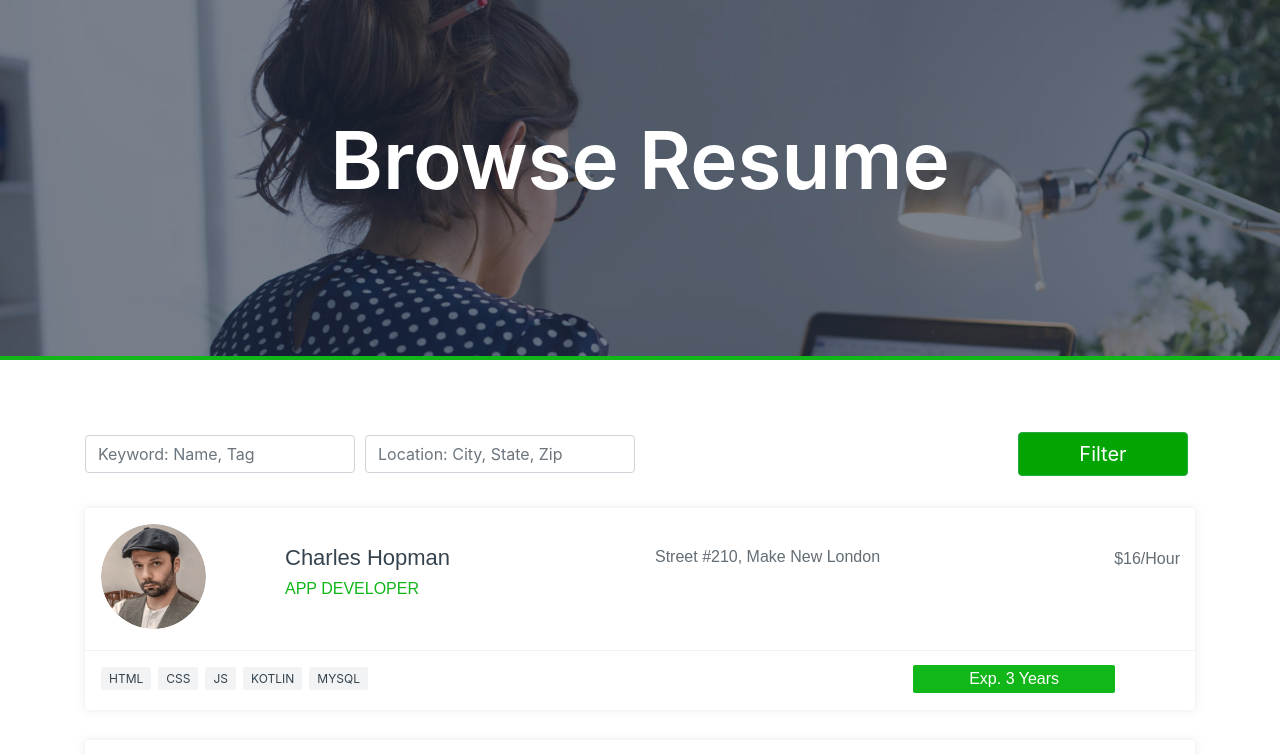
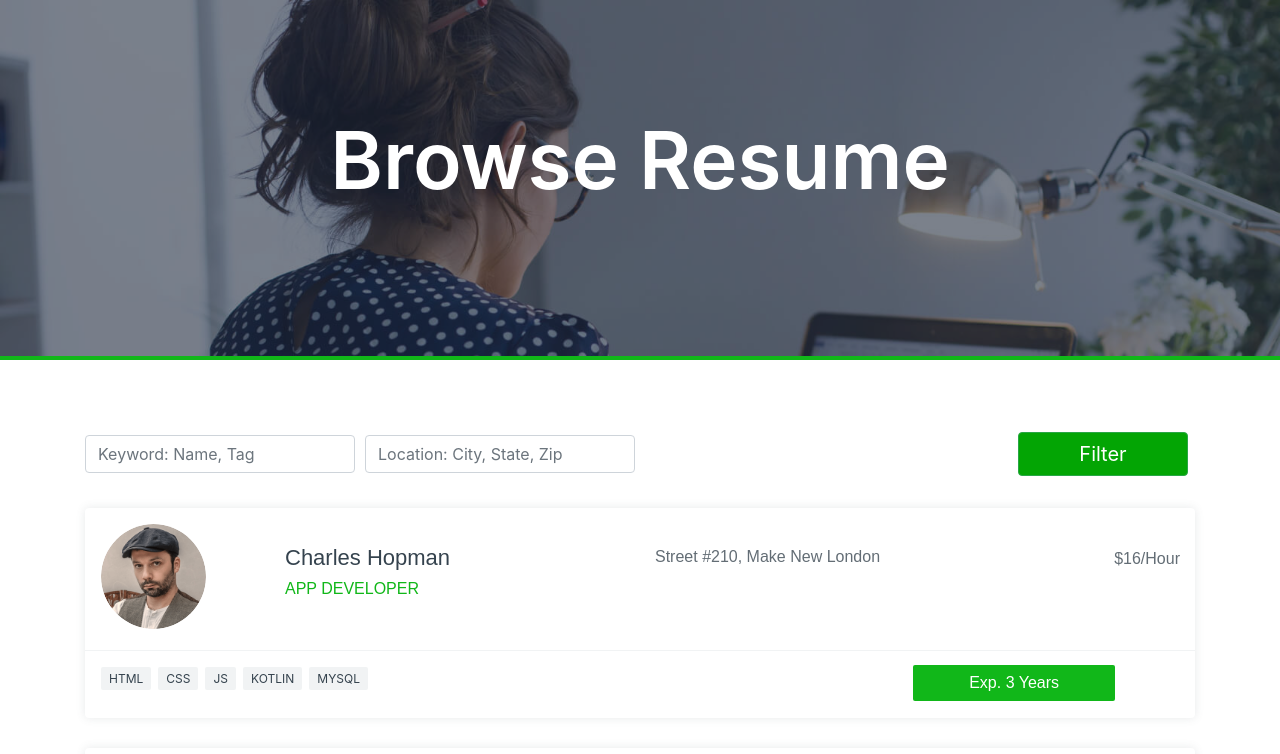
Before and after one commit to danishulhassan7/job-stock, a React (Create React App) app in the folder job-stock/: page /browseResume in a window 1280 px wide. Shown: the top 754 px of the page. Built offline with nearby package versions, Linux system fonts and the light colour scheme.

Commit message:
Job-Stock >> BrowseReumeForm : Done

```diff
--- a/job-stock/src/components/BrowsResComp.js
+++ b/job-stock/src/components/BrowsResComp.js
@@ -42,7 +42,7 @@ export const BrowsResComp = (props) => (
                     </Col>
                     <Col md={5} sm={4}>
                         <div className="browse-resume-exp" style={{textAlign:"end", float:"right", marginLeft:"560px"}}>
-                            <span className="resume-exp">{props.exp}</span>
+                            <span style={{display:"inline-block", padding:"6px 0px"}} className="resume-exp">{props.exp}</span>
                         </div>
                     </Col>
                     </Row>
--- a/job-stock/src/components/BrowseResume.js
+++ b/job-stock/src/components/BrowseResume.js
@@ -26,8 +26,10 @@ function BrowseResume() {
                 </Container>
             </section> <br /> <br /> <br />
 
+            {/* Adding a BrowsResComp Component  */}
+
             <Container>
-                <BrowsResForm/>
+                <BrowsResForm />
             </Container>
             <br />
             {/* Browse Resume Section  */}
```
Also changed, not shown: 1 other file (tests, documents, lock files or other folders).
